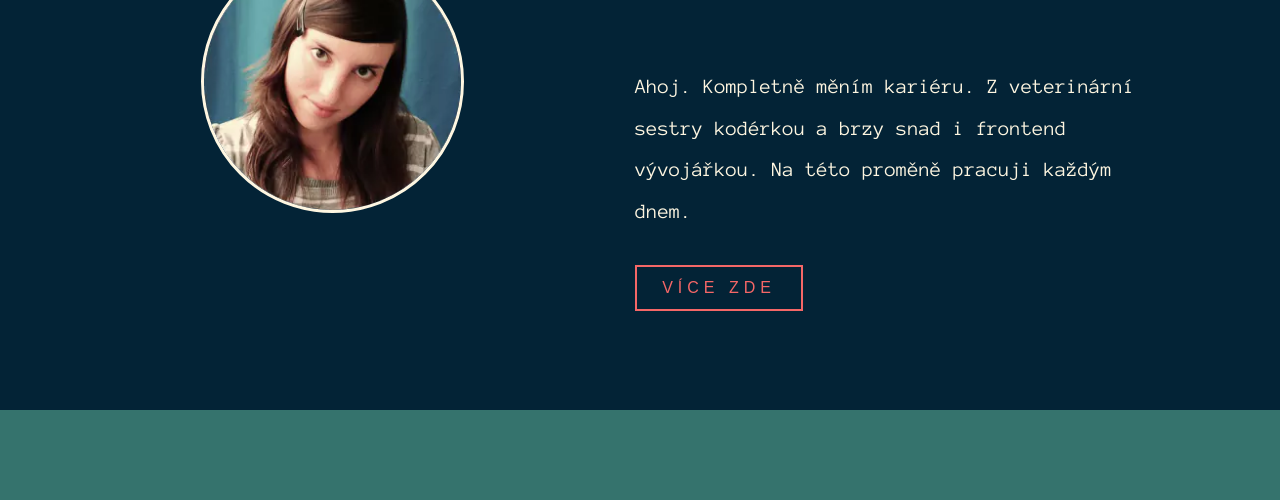
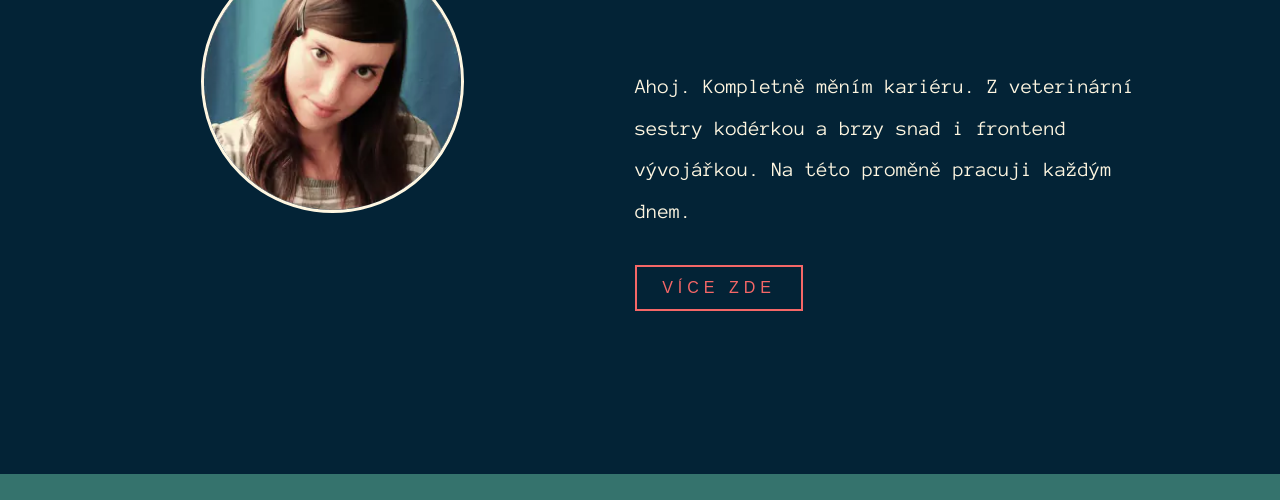
Before and after one commit to TerkaSm/PORTFOLIO-web-Eleventy, an Eleventy site: page index.html in a window 1280 px wide. Shown: the part 300-800 px from the top of the page. Built offline with nearby package versions, Linux system fonts and the light colour scheme; Eleventy itself is replaced by a stand-in of ours; files that its build step writes are made by us from their sources; a web font is replaced by a local one.

Commit message:
Repair in hero

```diff
--- a/index.html
+++ b/index.html
@@ -5,7 +5,7 @@ title: Deník studentky frontendu
 
 <!--Hero-->
 
-<div class="u-background">
+<div class="u-background u-padding-bottom-medium">
     <section class="section-hero u-wrapper">
         <picture class="section-hero__wrapp-img">
             <source srcset="/images/profil-foto@2x.webp 2x, /images/profil-foto.webp 1x">
```
